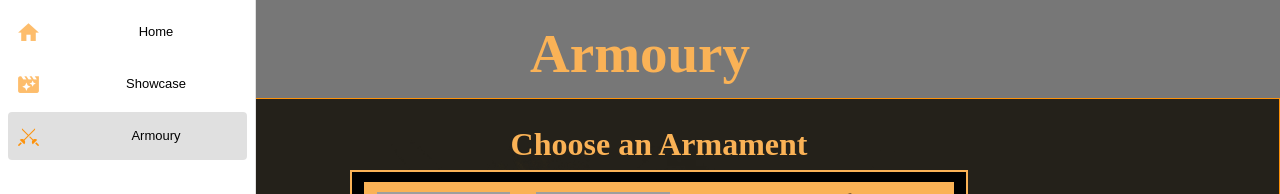
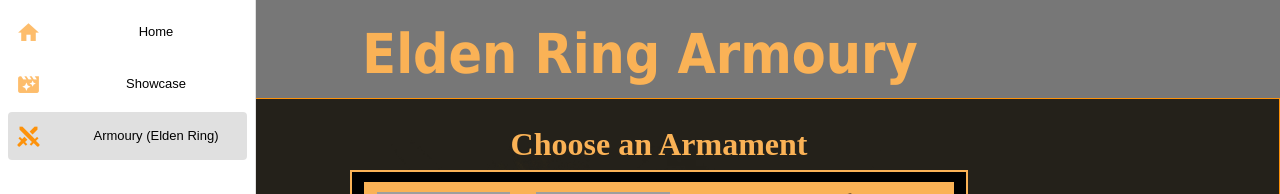
Before and after one commit to JamesBarnes48/PersonalSiteVue, a Vue app: page /armoury in a window 1280 px wide. Shown: the top 194 px of the page. Built offline with nearby package versions, Linux system fonts and the light colour scheme; grey boxes are pictures that could not be loaded.

Commit message:
rename armoury

```diff
--- a/src/assets/css/core-styles.css
+++ b/src/assets/css/core-styles.css
@@ -19,7 +19,7 @@
 
   h1 {
       color: var(--main-hex);
-      font-family: 'Fugaz One', serif;
+      font-family: 'Tahoma', serif;
       font-size: 5rem;
   }
 
--- a/src/components/NavigationBar.vue
+++ b/src/components/NavigationBar.vue
@@ -6,7 +6,7 @@ export default {
         items: [
             {name: 'Home', path: '/', icon: 'mdi-home'},
             {name: 'Showcase', path: '/showcase', icon: 'mdi-movie-filter'},
-            {name: 'Armoury', path: '/armoury', icon: 'mdi-fencing'},
+            {name: 'Armoury (Elden Ring)', path: '/armoury', icon: 'mdi-sword-cross'},
         ]
     }),
     computed: {
--- a/src/views/Armoury.vue
+++ b/src/views/Armoury.vue
@@ -57,7 +57,7 @@ export default {
 
 <template>
   <div class="armoury-container">
-    <h1 class="armoury-title">Armoury</h1>
+    <h1 class="armoury-title">Elden Ring Armoury</h1>
     <div class="elden-container">
       <img :src="erdtreeImage" class="erdtree-image">
       <RankingBar
```
